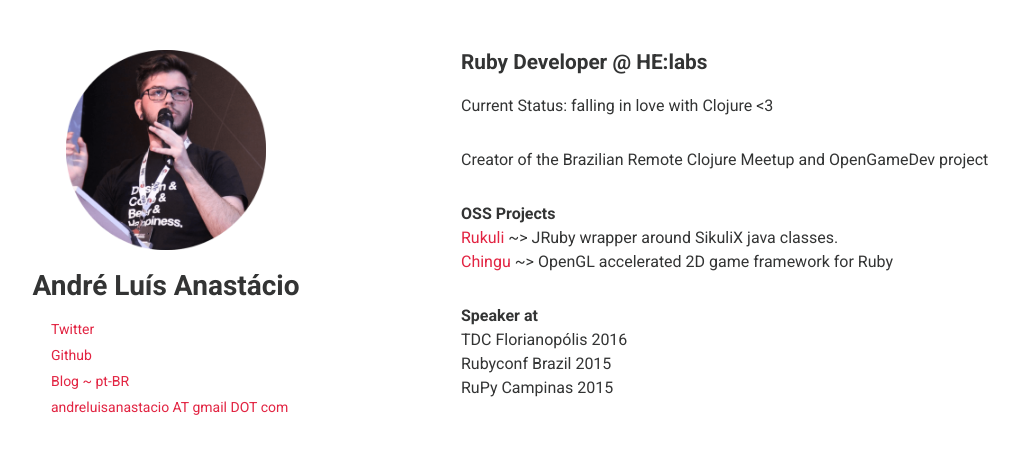
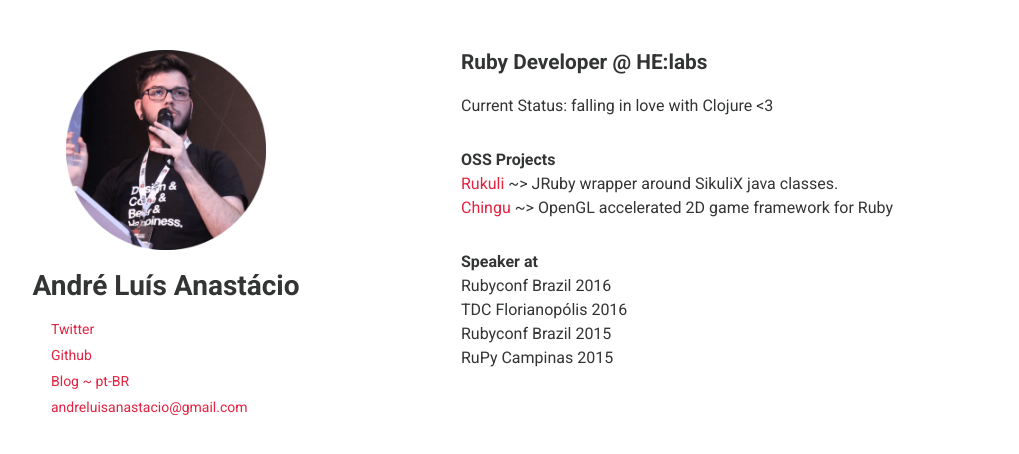
Before and after one commit to ndrluis/ndrluis.github.io, a plain HTML site: page index.html in a window 1280 px wide. Shown: the whole page, without its empty margins (89-1108 px from the left). Drawn offline with Linux system fonts and the light colour scheme.

Commit message:
Add some updates

```diff
--- a/index.html
+++ b/index.html
@@ -13,16 +13,14 @@
           <li><a href="https://twitter.com/ndrluis">Twitter</a></li>
           <li><a href="https://github.com/ndrluis">Github</a></li>
           <li><a href="https://medium.com/@ndrluis">Blog ~ pt-BR</a></li>
-          <li><a href="mailto:andreluisanastacio@gmail.com">andreluisanastacio AT gmail DOT com</a></li>
+          <li><a href="mailto:andreluisanastacio@gmail.com">andreluisanastacio@gmail.com</a></li>
         </ul>
       </nav>
     </header>
 
     <section>
-      <h3> Ruby Developer @ HE:labs </h2>
+      <h3> Ruby Developer @ HE:labs </h3>
       <p> Current Status: falling in love with Clojure <3</p>
-
-      <p> Creator of the Brazilian Remote Clojure Meetup and OpenGameDev project </p>
 
       <p>
         <strong>OSS Projects</strong><br>
@@ -33,6 +31,7 @@
 
       <p>
         <strong>Speaker at</strong></br>
+        Rubyconf Brazil 2016</br>
         TDC Florianopólis 2016</br>
         Rubyconf Brazil 2015</br>
         RuPy Campinas 2015
```
